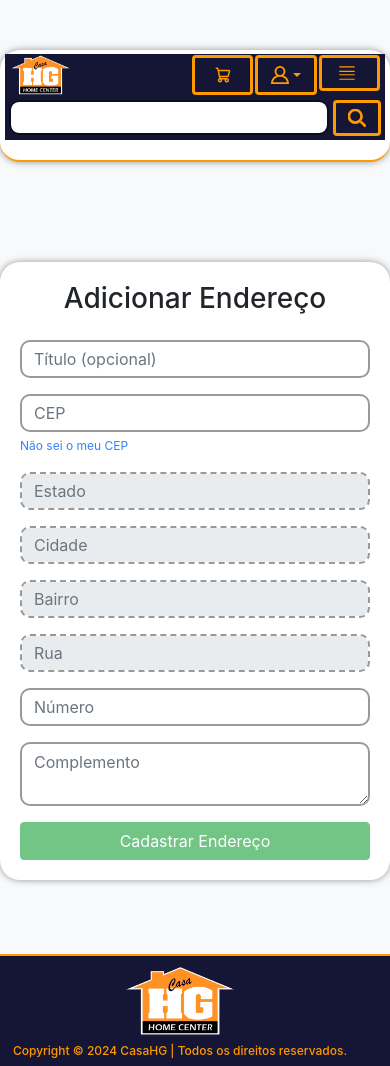
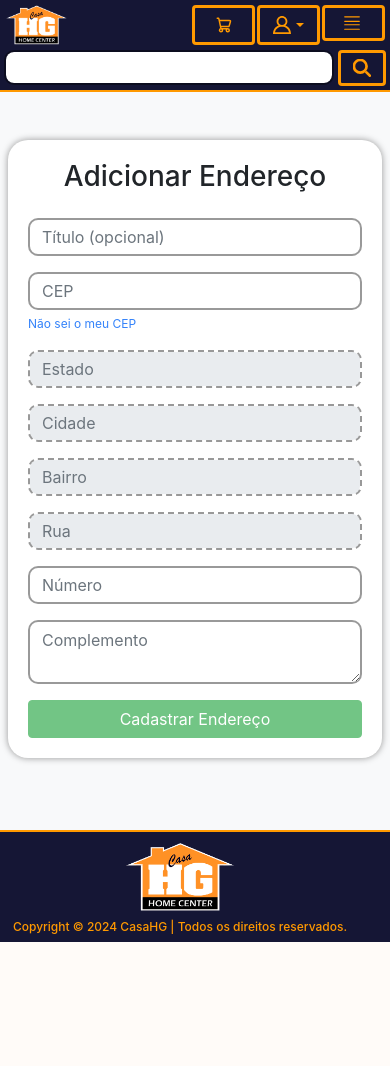
Before and after one commit to joaomarcelo023/django-teste, a Django app: page /cadastrar-endereco/ in a window 390 px wide. After the commit the page ends 942 px from the top, so only its background shows below. Run offline with Django 3.2, Linux system fonts and the light colour scheme; a user stored in the database is signed in; data comes from the database, SQL or seed files in the repository; some libraries are stand-ins or nearby versions.

Commit message:
Layout da tela enderecocadastrar pro mobile

```diff
--- a/static/css/enderecocadastrar.css
+++ b/static/css/enderecocadastrar.css
@@ -2,7 +2,7 @@
     background-color: #f8f9fa;
 }
 
-.container {
+.formCol {
     max-width: 500px;
     background-color: #fff;
     border-radius: 20px;
--- a/templates/enderecocadastrar.html
+++ b/templates/enderecocadastrar.html
@@ -7,6 +7,8 @@
 <link rel="stylesheet" type="text/css" href="{% static 'css/enderecocadastrar.css' %}">
 
 <section class="container">
+    <div class="row justify-content-center">
+        <div class="col m-2 mt-5 mb-5 formCol">
             <h3 class="text-center mb-4">Adicionar Endereço</h3>
             <form id="addressForm" action="{% url 'lojaapp:endereco_cadastrar' %}" method="POST">
                 {% csrf_token %}
@@ -40,6 +42,8 @@
                 </div>
                 <button type="submit" class="btn btn-success buttonCadastrar" disabled>Cadastrar Endereço</button>
             </form>
+        </div>
+    </div>
 </section>
 
 <script src="https://code.jquery.com/jquery-3.7.1.min.js"></script>
```
Lines whose indentation alone changed are shown as unchanged.
